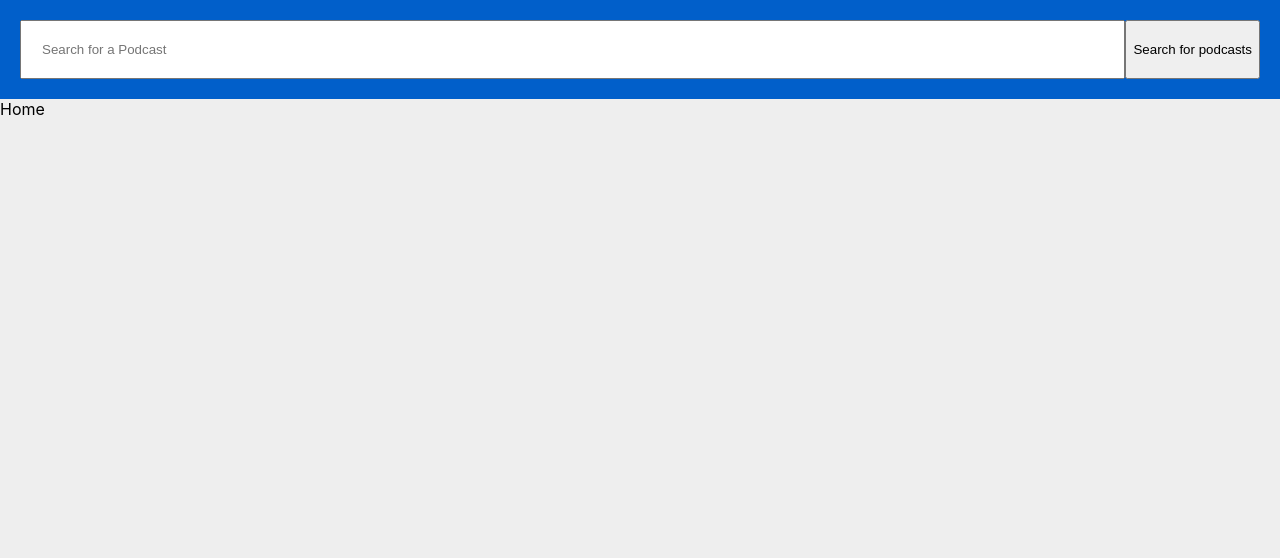
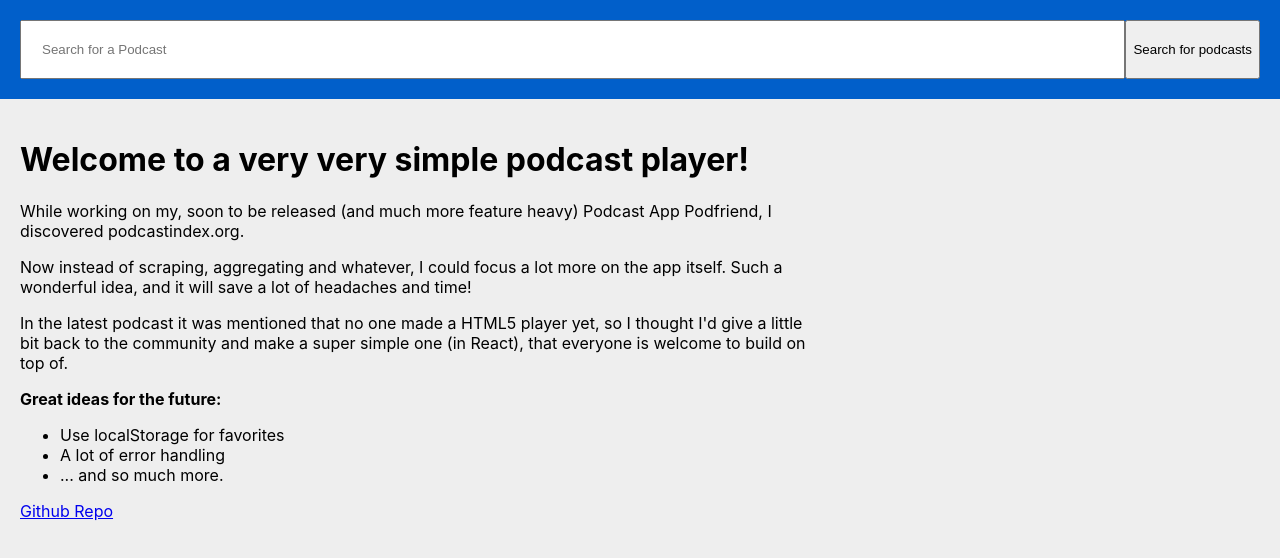
Before and after one commit to MartinMouritzen/PodcastPlayer, a React (Create React App) app: page / in a window 1280 px wide. Shown: the top 558 px of the page. Built offline with nearby package versions, Linux system fonts and the light colour scheme.

Commit message:
A few changes to the home page

```diff
--- a/src/App.css
+++ b/src/App.css
@@ -6,6 +6,10 @@ body {
 
 	background-color: #EEEEEE;
 	padding-bottom: 100px;
+}
+.home {
+	padding: 20px;
+	max-width: 800px;
 }
 .header {
 	background-color: #015fca;
--- a/src/App.js
+++ b/src/App.js
@@ -11,7 +11,7 @@ import {
 import Home from './Home';
 import SearchPane from './SearchPane';
 import PodcastPane from './PodcastPane';
-import About from './About';
+
 import Player from './Player';
 
 
@@ -28,9 +28,6 @@ function App(props) {
 			<div className="App">
 				<Header />
 				<Switch>
-					<Route path="/about">
-						<About />
-					</Route>
 					<Route path="/podcast/:podcastId">
 						<PodcastPane playEpisode={playEpisode} />
 					</Route>
--- a/src/Home.jsx
+++ b/src/Home.jsx
@@ -3,8 +3,28 @@ import React from 'react';
 
 function Home(props) {
 	return (
-		<div style={{ }}>
-			Home
+		<div className="home">
+			<h1>Welcome to a very very simple podcast player!</h1>
+			<p>
+				While working on my, soon to be released (and much more feature heavy) Podcast App Podfriend, I discovered podcastindex.org.
+			</p>
+			<p>
+				Now instead of scraping, aggregating and whatever, I could focus a lot more on the app itself. Such a wonderful idea, and it will save a lot of headaches and time!
+			</p>
+			<p>
+				In the latest podcast it was mentioned that no one made a HTML5 player yet, so I thought I'd give a little bit back to the community and make a super simple one (in React), that everyone is welcome to build on top of.
+			</p>
+			<p>
+				<b>Great ideas for the future:</b>
+				<ul>
+					<li>Use localStorage for favorites</li>
+					<li>A lot of error handling</li>
+					<li>... and so much more.</li>
+				</ul>
+			</p>
+			<p>
+				<a href="https://github.com/MartinMouritzen/PodcastPlayer">Github Repo</a>
+			</p>
 		</div>
 	);
 }
```
